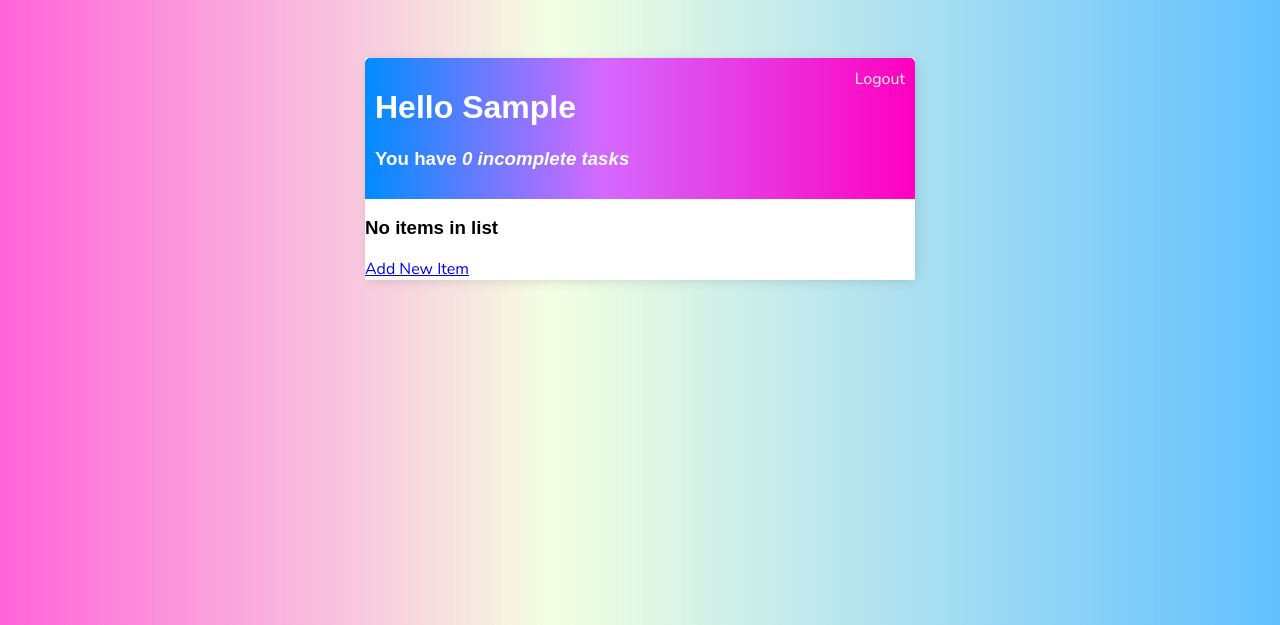
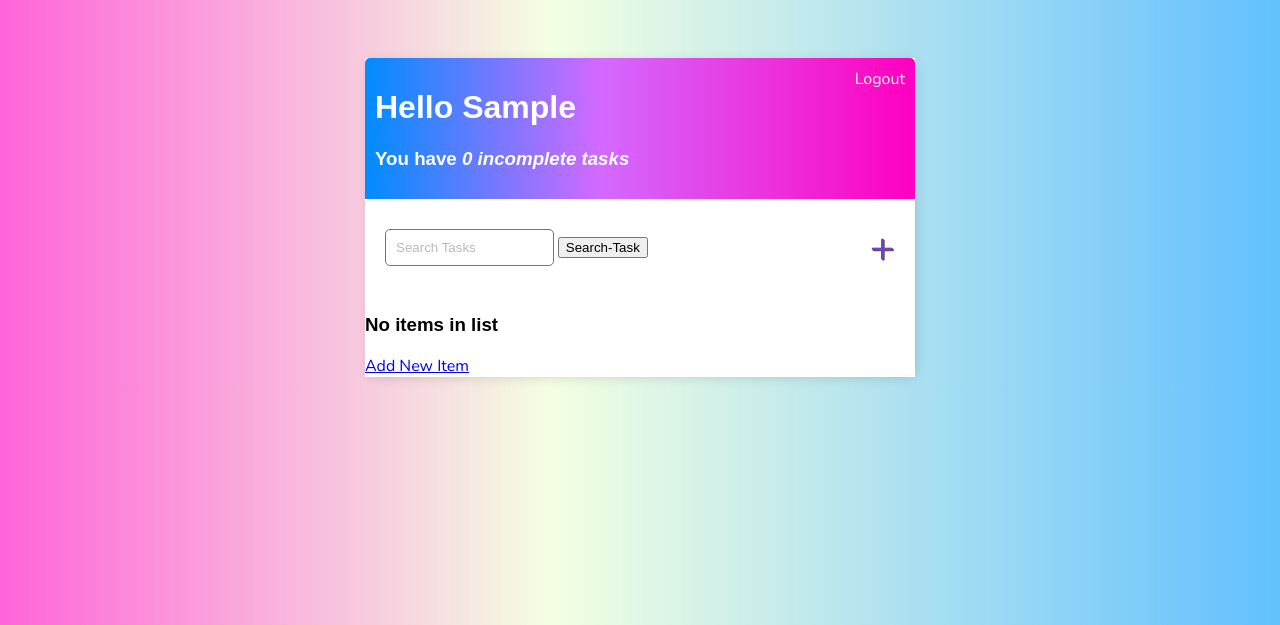
Before and after one commit to Bella-aa/to-do-app-django, a Django app: page / in a window 1280 px wide. Shown: the top 625 px of the page. Run offline with Django 3.2, Linux system fonts and the light colour scheme; the visitor is signed in with stand-in values (Sample User, id 1); data that the repository does not hold is empty.

Commit message:
adde more styling to the task page

```diff
--- a/templates/ToDo/main.html
+++ b/templates/ToDo/main.html
@@ -78,9 +78,61 @@
             border-radius: 50%;
         }
 
+    .delete-link {
+            text-decoration: none;
+            font-weight: 900;
+            color: #6249cf;
+            font-size: 22px;
+            line-height: 0;
+            padding: 20px 20px;
+        }
+
     .header-bar a {
             color: rgb(247, 247, 247);
             text-decoration: none;
+        }
+
+    #search-add-wrapper {
+            display: flex;
+            justify-content: space-between;
+            align-items: center;
+            padding: 20px;
+        }
+
+    input[type=text],
+        input[type=password],
+        textarea {
+            border: 1px solid #757575;
+            border-radius: 5px;
+            padding: 10px;
+            width: 50%;
+        }
+
+    label {
+            padding-top: 10px !important;
+            display: block;
+        }
+
+    ::placeholder {
+            font-weight: 300;
+            opacity: 0.5;
+        }
+
+    .button {
+            border: 1px solid #757575;
+            background-color: #FFF;
+            color: #6249cf;
+            padding: 10px;
+            font-size: 14px;
+            border-radius: 5px;
+            cursor: pointer;
+        }
+
+    #add-link {
+            color: #6249cf;
+            text-decoration: none;
+            font-size: 42px;
+            text-shadow: 1px 1px #81413b;
         }
 
 </style>
--- a/templates/ToDo/task_list.html
+++ b/templates/ToDo/task_list.html
@@ -14,14 +14,15 @@
   <a href="{% url 'login' %}">Login</a>
 {% endif %}
 
+<div id="search-add-wrapper">
+  <form>
+    <input type="text" name="search-area" placeholder="Search Tasks">
+    <input type="submit" value="Search-Task">
+  </form>
 
-<!--
-  <h1>My ToDo-list</h1>
-<form>
-  <input type="text" name="search-area">
-  <input type="submit" value="Search-Task">
-</form>
--->
+  <a id="add-link" href="{% url 'task-create' %}">&#x2b;</a>
+</div>
+
 <div class="task-items-wrapper">
   {% for tasks in task %}
   <div class="task-wrapper">
@@ -34,12 +35,11 @@
 
       {% else %}
       <div class="task-title">
-          <div class="task-incomplete-icon">
-           <a href="{% url 'task-update' tasks.id%}">{{ tasks }}</a>
-          </div>
-          <a class="delete-link" href="{% url 'task-delete' tasks.id %}">&#215;</a>
+        <div class="task-incomplete-icon"></div>
+        <a href="{% url 'task-update' tasks.id%}">{{ tasks }}</a>
+    </div>
+    <a class="delete-link" href="{% url 'task-delete' tasks.id %}">&#215;</a>
       {% endif %}
-        </div>
   </div>
   {% empty %}
   <h3>No items in list</h3>
```
